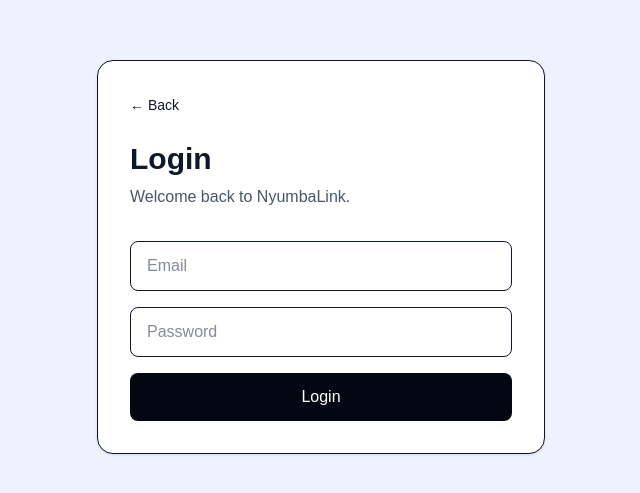
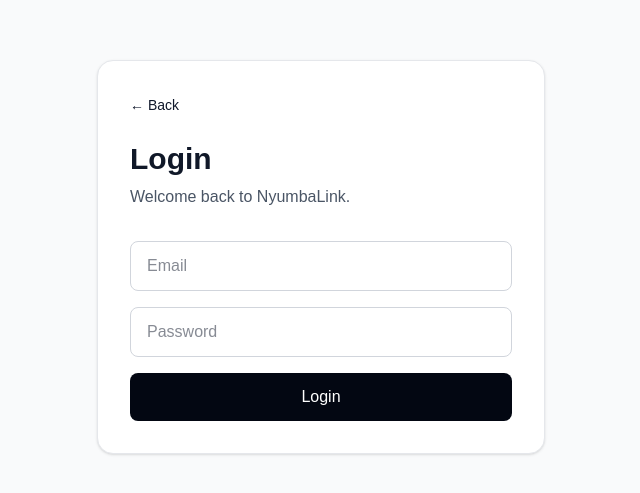
Before and after one commit to Benja1958/NyumbaLink, a Next.js app in the folder frontend/: page /login in a window 1280 px wide. Shown: the part 143-636 px from the top of the page, without its empty margins (319-959 px from the left). Built offline with nearby package versions, Linux system fonts and the light colour scheme; no server answers.

Commit message:
feat: handle session expiration

```diff
--- a/frontend/src/app/login/page.tsx
+++ b/frontend/src/app/login/page.tsx
@@ -1,19 +1,41 @@
 "use client";
 
-import { FormEvent, useState } from "react";
-import { useRouter } from "next/navigation";
+import {
+  FormEvent,
+  useState,
+} from "react";
+
+import Link from "next/link";
+
+import {
+  useRouter,
+  useSearchParams,
+} from "next/navigation";
+
+import {
+  AlertTriangle,
+} from "lucide-react";
+
 import { useAuth } from "@/context/AuthContext";
-import Link from "next/link";
 
 import { loginUser } from "@/lib/auth";
 
 export default function LoginPage() {
   const router = useRouter();
+  const searchParams =
+    useSearchParams();
 
   const { login } = useAuth();
 
-  const [error, setError] = useState("");
-  const [loading, setLoading] = useState(false);
+  const [error, setError] =
+    useState("");
+
+  const [loading, setLoading] =
+    useState(false);
+
+  const sessionExpired =
+    searchParams.get("reason") ===
+    "session-expired";
 
   async function handleSubmit(
     event: FormEvent<HTMLFormElement>
@@ -23,22 +45,39 @@
     setError("");
     setLoading(true);
 
-    const formData = new FormData(event.currentTarget);
+    const formData =
+      new FormData(
+        event.currentTarget
+      );
 
     try {
-      const data = await loginUser({
-        email:
-          formData.get("email")?.toString() ?? "",
-        password:
-          formData.get("password")?.toString() ?? "",
-      });
+      const data =
+        await loginUser({
+          email:
+            formData
+              .get("email")
+              ?.toString() ?? "",
+
+          password:
+            formData
+              .get("password")
+              ?.toString() ?? "",
+        });
 
       login(data.user);
 
-      if (data.user.role === "admin") {
+      if (
+        data.user.role ===
+        "admin"
+      ) {
         router.push("/admin");
-      } else if (data.user.role === "landlord") {
-        router.push("/landlord");
+      } else if (
+        data.user.role ===
+        "landlord"
+      ) {
+        router.push(
+          "/landlord"
+        );
       } else {
         router.push("/tenant");
       }
@@ -54,22 +93,43 @@
   }
 
   return (
-    <main className="flex min-h-screen items-center justify-center bg-indigo-50 px-6">
-      <div className="w-full max-w-md rounded-2xl border bg-white p-8 shadow-sm">
+    <main className="flex min-h-screen items-center justify-center bg-gray-50 px-6 py-12">
+      <div className="w-full max-w-md rounded-2xl border border-gray-200 bg-white p-8 shadow-sm">
         <Link
           href="/"
-          className="text-sm text-gray-600"
+          className="text-sm font-medium text-gray-600 hover:text-gray-900"
         >
           ← Back
         </Link>
 
-        <h1 className="mt-6 text-3xl font-bold">
+        <h1 className="mt-6 text-3xl font-bold text-gray-900">
           Login
         </h1>
 
         <p className="mt-2 text-gray-600">
-          Welcome back to NyumbaLink.
+          Welcome back to
+          NyumbaLink.
         </p>
+
+        {sessionExpired && (
+          <div className="mt-6 rounded-xl border border-amber-200 bg-amber-50 p-4">
+            <div className="flex gap-3">
+              <AlertTriangle className="mt-0.5 h-5 w-5 shrink-0 text-amber-700" />
+
+              <div>
+                <p className="text-sm font-semibold text-amber-900">
+                  Session expired
+                </p>
+
+                <p className="mt-1 text-sm leading-6 text-amber-800">
+                  Your session has
+                  expired. Please log
+                  in again to continue.
+                </p>
+              </div>
+            </div>
+          </div>
+        )}
 
         <form
           onSubmit={handleSubmit}
@@ -80,7 +140,8 @@
             type="email"
             placeholder="Email"
             required
-            className="w-full rounded-lg border px-4 py-3"
+            autoComplete="email"
+            className="w-full rounded-lg border border-gray-300 px-4 py-3 outline-none focus:border-green-700"
           />
 
           <input
@@ -88,7 +149,8 @@
             type="password"
             placeholder="Password"
             required
-            className="w-full rounded-lg border px-4 py-3"
+            autoComplete="current-password"
+            className="w-full rounded-lg border border-gray-300 px-4 py-3 outline-none focus:border-green-700"
           />
 
           {error && (
@@ -100,9 +162,11 @@
           <button
             type="submit"
             disabled={loading}
-            className="w-full rounded-lg bg-gray-950 py-3 font-medium text-white disabled:opacity-50"
+            className="w-full rounded-lg bg-gray-950 py-3 font-medium text-white transition hover:bg-gray-800 disabled:opacity-50"
           >
-            {loading ? "Logging in..." : "Login"}
+            {loading
+              ? "Logging in..."
+              : "Login"}
           </button>
         </form>
       </div>
--- a/frontend/src/lib/authFetch.ts
+++ b/frontend/src/lib/authFetch.ts
@@ -35,15 +35,22 @@
 function handleExpiredSession(): never {
   localStorage.removeItem("user");
 
-  // Cleanup only in case an old token
-  // remains from the previous auth system.
   localStorage.removeItem(
     "access_token"
   );
 
-  window.location.href = "/login";
+  const isLoginPage =
+    window.location.pathname ===
+    "/login";
 
-  throw new Error("UNAUTHORIZED");
+  if (!isLoginPage) {
+    window.location.href =
+      "/login?reason=session-expired";
+  }
+
+  throw new Error(
+    "UNAUTHORIZED"
+  );
 }
 
 export async function authFetch(
```
